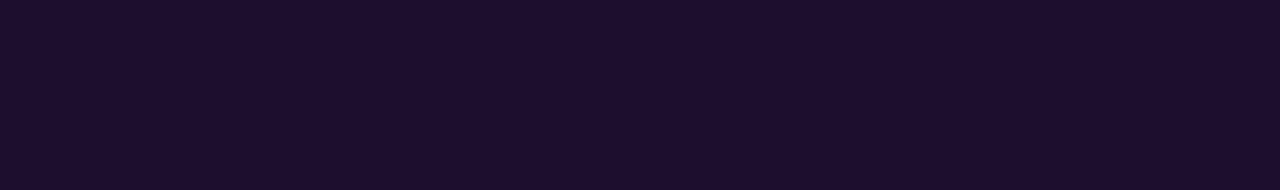
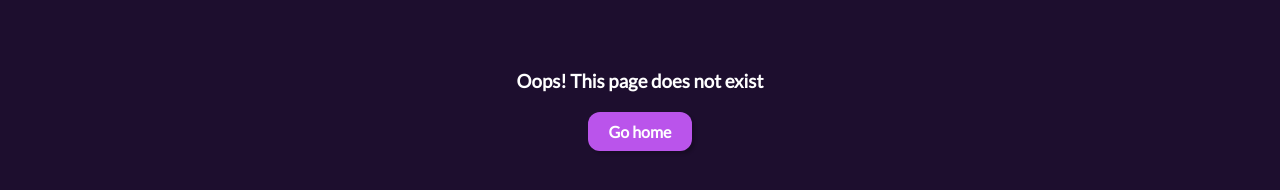
Before and after one commit to revilion00/reactcocktailapp, a React (Create React App) app: page / in a window 1280 px wide. Shown: the part 378-568 px from the top of the page. Built offline with nearby package versions, Linux system fonts and the light colour scheme; no server answers.

Commit message:
Fix GlobalContext

```diff
--- a/src/App.js
+++ b/src/App.js
@@ -17,9 +17,9 @@ const App = () => {
         <GlobalProvider>
           <Route exact path="/" component={HomePage} />
           <Route exact path="/drink/:id" component={ResultDetailsPage} />
+          <Route exact path="/about" component={AboutPage} />
+          <Route path="*" component={ErrorPage} />
         </GlobalProvider>
-        <Route exact path="/about" component={AboutPage} />
-        <Route path="*" component={ErrorPage} />
       </Switch>
     </Router>
   );
```
